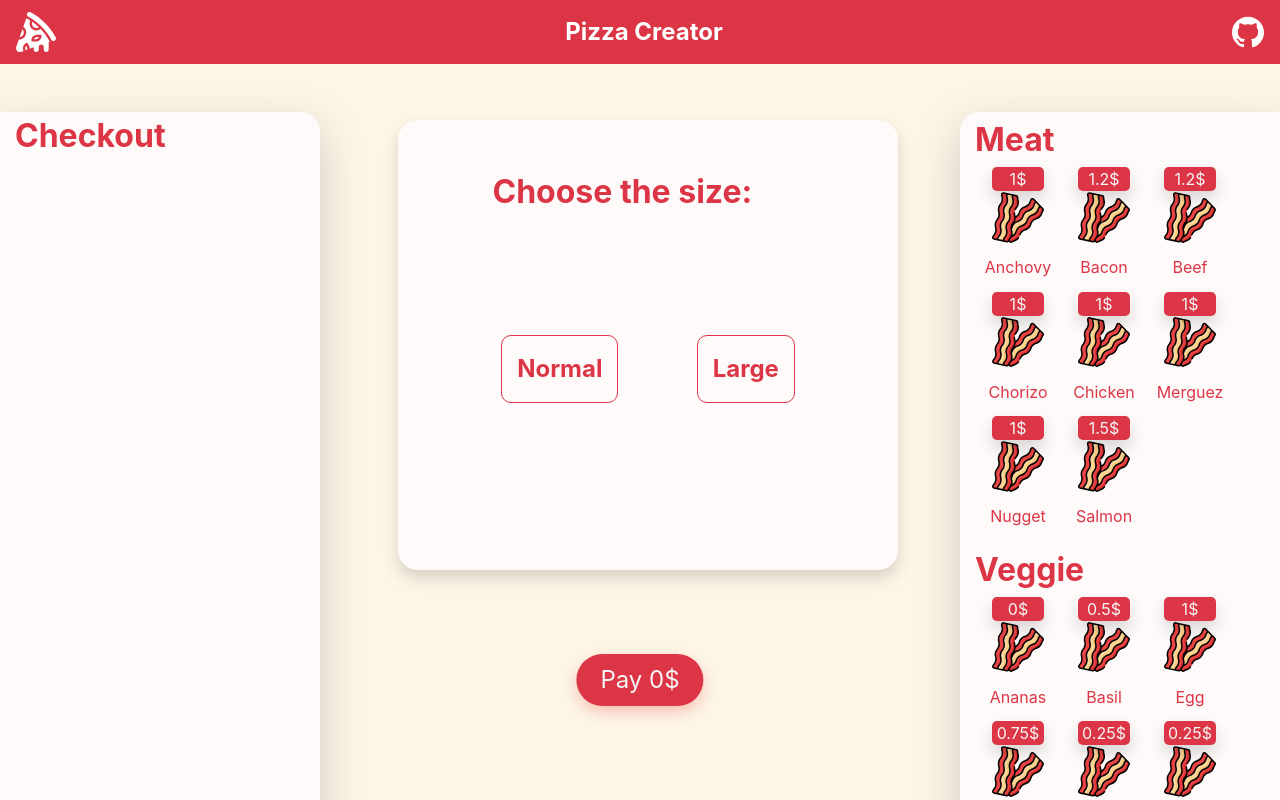
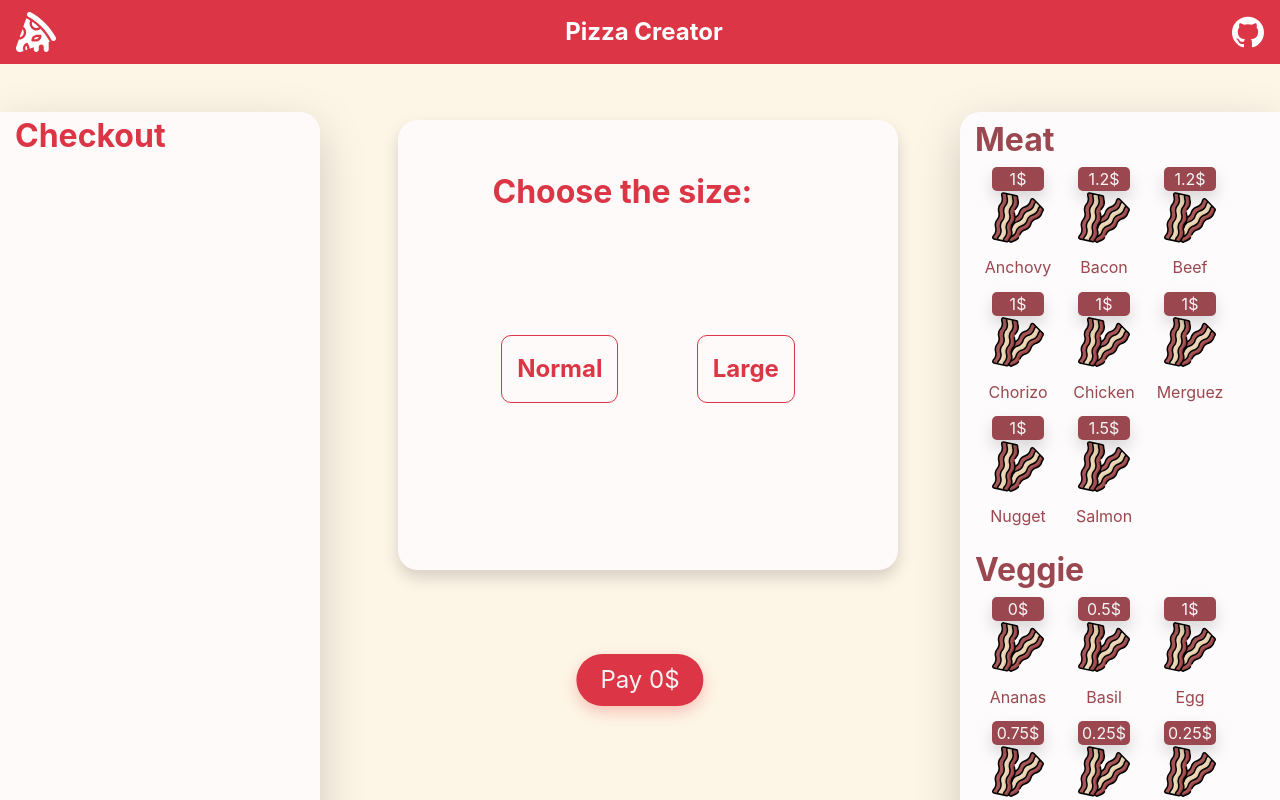
Before and after one commit to TonyHg/pizza-creator, a React (Create React App) app: page / in a window 1280 px wide. Shown: the top 800 px of the page. Built offline with nearby package versions, Linux system fonts and the light colour scheme.

Commit message:
disable topping when pizza size/sauce/cheese not selected

```diff
--- a/src/components/Toppings.js
+++ b/src/components/Toppings.js
@@ -40,14 +40,18 @@ export default function Toppings({ onClickTopping, pizza }) {
   const toppingItemStyle = "topping-item m-2 mt-3";
   const toppingPriceStyle = "topping-price w-75 m-auto shadow"
 
-  return <div className={toppingsStyle}>
+  const canAddToppings = (pizza) => {
+    return pizza && pizza.size && pizza.sauce && pizza.cheese;
+  }
+
+  return <div className={toppingsStyle + (canAddToppings(pizza) ? "" : " disabled")}>
     {
       toppingTypeArray.map(type =>
       <div className={toppingSectionStyle} key={type}>
         <span className={toppingSectionTitleStyle}>{type}</span>
         <div className={toppingFlexStyle}>
           {toppings.filter(topping => topping.type === type).map(t =>
-            <div key={t.name} className={toppingItemStyle.concat(pizza.toppings.includes(t) ? " active": "")} onClick={() => onClickTopping(t)}>
+            <div key={t.name} className={toppingItemStyle.concat(pizza.toppings.includes(t) ? " active": "")} onClick={() => canAddToppings(pizza) && onClickTopping(t)}>
               <div className="w-100 h-75 d-flex">
                 <img src={Bacon} className="w-75 h-75 m-auto"/>
               </div>
--- a/src/css/PizzasDisplayer.scss
+++ b/src/css/PizzasDisplayer.scss
@@ -16,7 +16,7 @@
   max-height: 300px;
   z-index: 5;
   .pizza-card-title {
-    font-size: 24px;
+    font-size: 20px;
   }
   .pizza-choice {
     font-size: 16px;
--- a/src/css/Topping.scss
+++ b/src/css/Topping.scss
@@ -4,6 +4,15 @@
   background-color: rgb(255, 250, 250);
   border-radius: 20px 0 0 20px;
   z-index: 10;
+  filter: grayscale(0%);
+  transition: all 0.2s;
+  &.disabled {
+    filter: grayscale(50%);
+    cursor: not-allowed;
+    .topping-item {
+      cursor: not-allowed;
+    }
+  }
 }
 
 .topping-selection-title {
```
